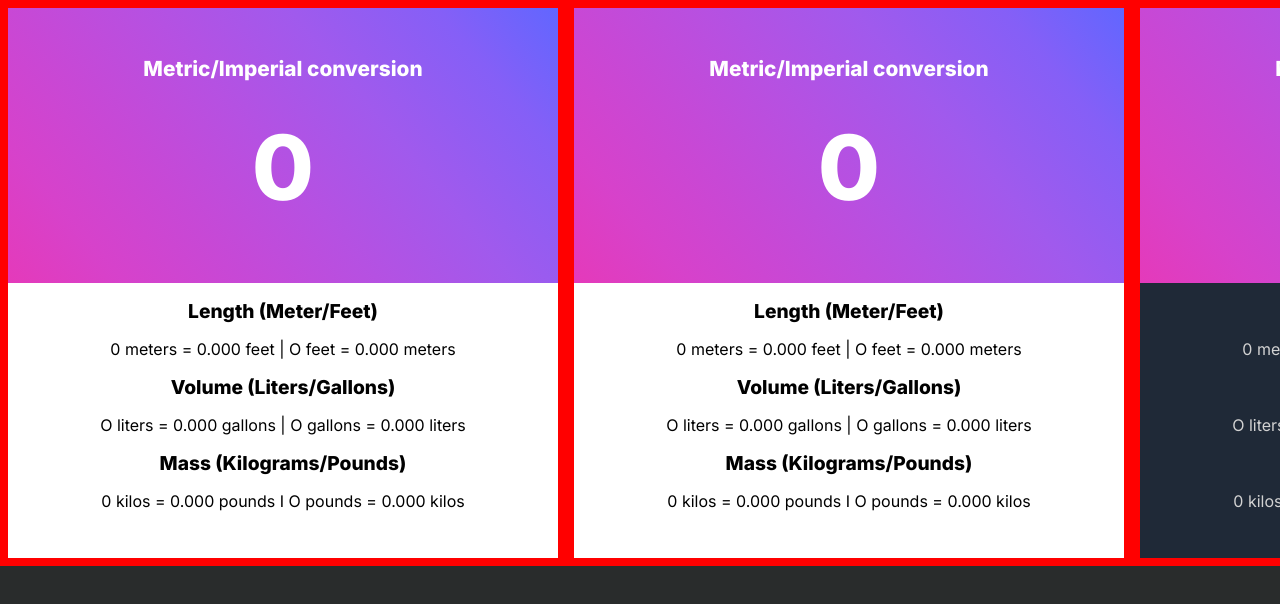
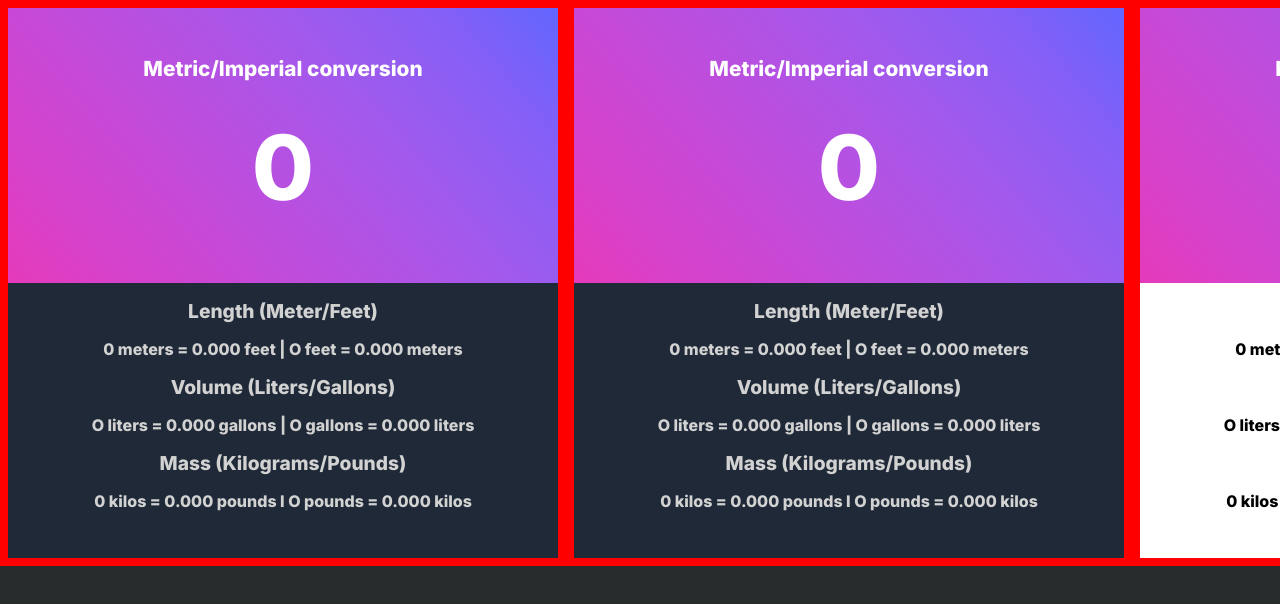
Before and after one commit to datumcoder/unit_converter, a React (Vite) app: page / in a window 1280 px wide. Shown: the top 604 px of the page. Built offline with nearby package versions, Linux system fonts and the light colour scheme.

Commit message:
refactor Card and Container component
Co-authored-by: datumcoder <datumcoder@users.noreply.github.com>

```diff
--- a/src/App.jsx
+++ b/src/App.jsx
@@ -1,12 +1,18 @@
 import Card from "./components/Card/Card";
 import "./App.scss";
+import Container from "./components/Container/Container";
 
-function App() {
-  return (
-    <div className="App">
-      <Card />
-    </div>
-  );
-}
+const cardData = ["dark", "dark", "white", "white"];
+const variants = cardData.map((data) => <Card variant={data} />);
+
+const App = () => (
+  <div className="App">
+    <Container>{variants}</Container>
+  </div>
+);
 
 export default App;
+
+// TODO:
+// - read more about props and props.children
+// - read more about map function inside react component
--- a/src/components/Card/Card.jsx
+++ b/src/components/Card/Card.jsx
@@ -1,9 +1,6 @@
 import "./Card.scss";
 
-function Card() {
-  return (
-    <div>
-      <div className="container">
+const Card = (props) => (
   <div className="card">
     <div className="card__part">
       <p className="paragraph paragraph__title paragraph__title--upper">
@@ -11,7 +8,7 @@ function Card() {
       </p>
       <h1 className="card__result">0</h1>
     </div>
-          <div className="card__part card__description card__description--white">
+    <div className={`card__part card__description card__description--${props.variant}`}>
       <p className="paragraph paragraph__title">Length (Meter/Feet)</p>
       <p className="paragraph">0 meters = 0.000 feet | O feet = 0.000 meters</p>
       <p className="paragraph paragraph__title">Volume (Liters/GaIIons)</p>
@@ -20,57 +17,6 @@ function Card() {
       <p className="paragraph">0 kilos = 0.000 pounds I O pounds = 0.000 kilos</p>
     </div>
   </div>
-        <div className="card">
-          <div className="card__part">
-            <p className="paragraph paragraph__title paragraph__title--upper">
-              Metric/lmperial conversion
-            </p>
-            <h1 className="card__result">0</h1>
-          </div>
-          <div className="card__part card__description card__description--white">
-            <p className="paragraph paragraph__title">Length (Meter/Feet)</p>
-            <p className="paragraph">0 meters = 0.000 feet | O feet = 0.000 meters</p>
-            <p className="paragraph paragraph__title">Volume (Liters/GaIIons)</p>
-            <p className="paragraph">O liters = 0.000 gallons | O gallons = 0.000 liters</p>
-            <p className="paragraph paragraph__title">Mass (Kilograms/Pounds)</p>
-            <p className="paragraph">0 kilos = 0.000 pounds I O pounds = 0.000 kilos</p>
-          </div>
-        </div>
-        <div className="card">
-          <div className="card__part">
-            <p className="paragraph paragraph__title paragraph__title--upper">
-              Metric/lmperial conversion
-            </p>
-            <h1 className="card__result">0</h1>
-          </div>
-          <div className="card__part card__description card__description--dark">
-            <p className="paragraph paragraph__title">Length (Meter/Feet)</p>
-            <p className="paragraph">0 meters = 0.000 feet | O feet = 0.000 meters</p>
-            <p className="paragraph paragraph__title">Volume (Liters/GaIIons)</p>
-            <p className="paragraph">O liters = 0.000 gallons | O gallons = 0.000 liters</p>
-            <p className="paragraph paragraph__title">Mass (Kilograms/Pounds)</p>
-            <p className="paragraph">0 kilos = 0.000 pounds I O pounds = 0.000 kilos</p>
-          </div>
-        </div>
-        <div className="card">
-          <div className="card__part">
-            <p className="paragraph paragraph__title paragraph__title--upper">
-              Metric/lmperial conversion
-            </p>
-            <h1 className="card__result">0</h1>
-          </div>
-          <div className="card__part card__description card__description--dark">
-            <p className="paragraph paragraph__title">Length (Meter/Feet)</p>
-            <p className="paragraph">0 meters = 0.000 feet | O feet = 0.000 meters</p>
-            <p className="paragraph paragraph__title">Volume (Liters/GaIIons)</p>
-            <p className="paragraph">O liters = 0.000 gallons | O gallons = 0.000 liters</p>
-            <p className="paragraph paragraph__title">Mass (Kilograms/Pounds)</p>
-            <p className="paragraph">0 kilos = 0.000 pounds I O pounds = 0.000 kilos</p>
-          </div>
-        </div>
-      </div>
-    </div>
 );
-}
 
 export default Card;
--- a/src/components/Card/Card.scss
+++ b/src/components/Card/Card.scss
@@ -1,45 +1,4 @@
-@import url("https://fonts.googleapis.com/css2?family=Inter:wght@400&display=swap");
 @import "../../styles/variables.scss";
-
-.container {
-  width: 100%;
-  background-color: black;
-  display: flex;
-  flex-direction: row;
-  justify-content: space-around;
-  flex-flow: column;
-
-  @media (max-width: $hdtv) {
-    background-color: rgb(255, 0, 0);
-    flex-direction: row;
-  }
-
-  @media (max-width: $desktop) {
-    flex-direction: column;
-    background-color: rgb(0, 255, 162);
-  }
-
-  @media (max-width: $laptop) {
-    flex-direction: column;
-    background-color: rgb(139, 188, 167);
-  }
-
-  @media (max-width: $tablet) {
-    flex-direction: column;
-    background-color: rgb(227, 164, 164);
-  }
-
-  // NOTE: I just nest media queries inside .container class
-  // in Sass you don't need to define to which class those rules apply - if they nest inside class, they will modify only this class
-  //
-  // OLD VERSION EXAMPLE:
-  // @media (max-width: $hdtv) {
-  // .container {                                <-- this is being removed
-  //     background-color: rgb(255, 0, 0);
-  //     flex-direction: row;
-  //   }
-  // }
-}
 
 .card {
   width: 550px;
@@ -98,16 +57,6 @@
     font-weight: 900;
     font-size: 1.2rem;
 
-    // NOTE: those two classes are not necessary,
-    // because color is define by .card__description--white and .card__description--dark,
-    // so they can be removed
-    // &--white {
-    //   color: white;
-    // }
-    // &--dark {
-    //   color: rgb(8, 8, 8);
-    // }
-
     &--upper {
       font-size: 1.3rem;
       padding-top: 3rem;
--- /dev/null
+++ b/src/components/Container/Container.jsx
@@ -0,0 +1,6 @@
+import React from "react";
+import "./Container.scss";
+
+const Container = (props) => <div className="container">{props.children}</div>;
+
+export default Container;
--- /dev/null
+++ b/src/components/Container/Container.scss
@@ -0,0 +1,30 @@
+@import "../../styles/variables.scss";
+
+.container {
+  width: 100%;
+  background-color: black;
+  display: flex;
+  flex-direction: row;
+  justify-content: space-around;
+  flex-flow: column;
+
+  @media (max-width: $hdtv) {
+    background-color: rgb(255, 0, 0);
+    flex-direction: row;
+  }
+
+  @media (max-width: $desktop) {
+    flex-direction: column;
+    background-color: rgb(0, 255, 162);
+  }
+
+  @media (max-width: $laptop) {
+    flex-direction: column;
+    background-color: rgb(139, 188, 167);
+  }
+
+  @media (max-width: $tablet) {
+    flex-direction: column;
+    background-color: rgb(227, 164, 164);
+  }
+}
```
Also changed, not shown: 1 other file (tests, documents, lock files or other folders). Lines whose indentation alone changed are shown as unchanged.
